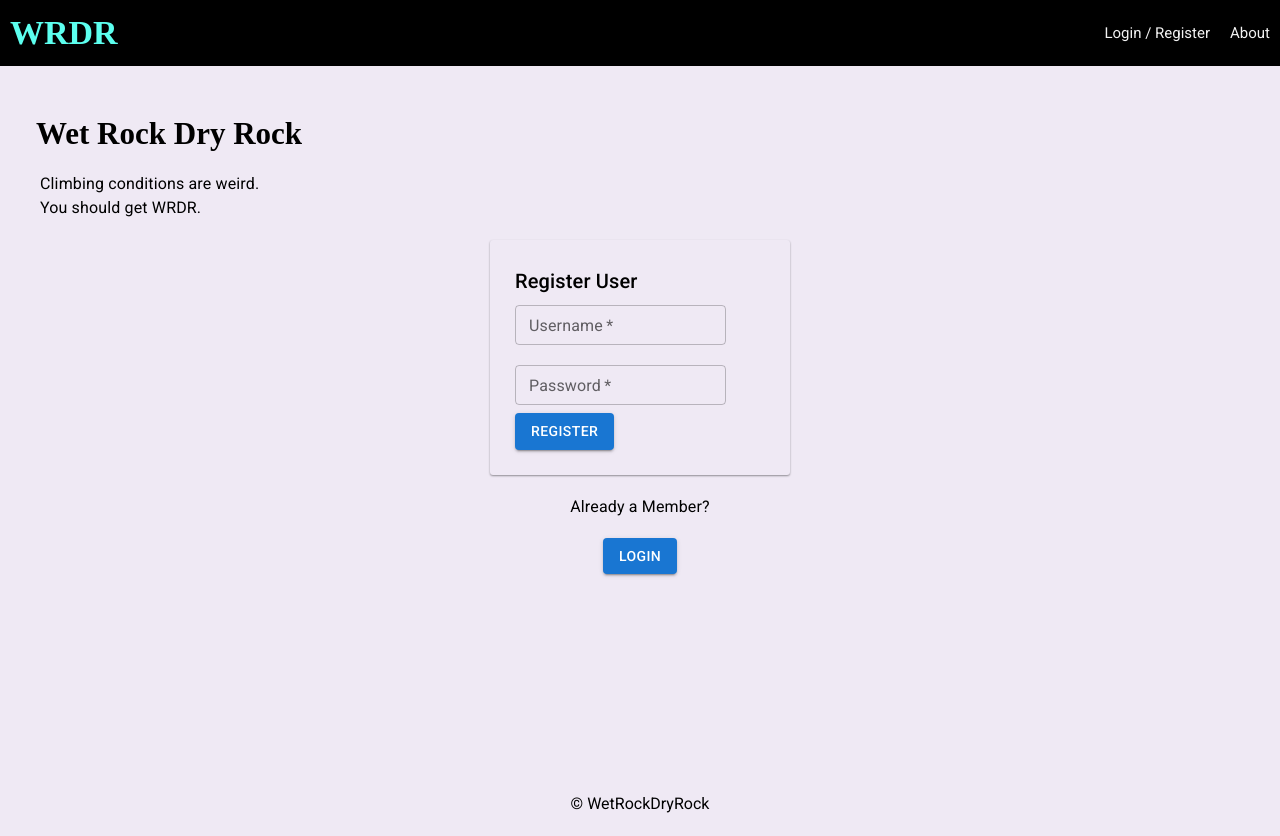
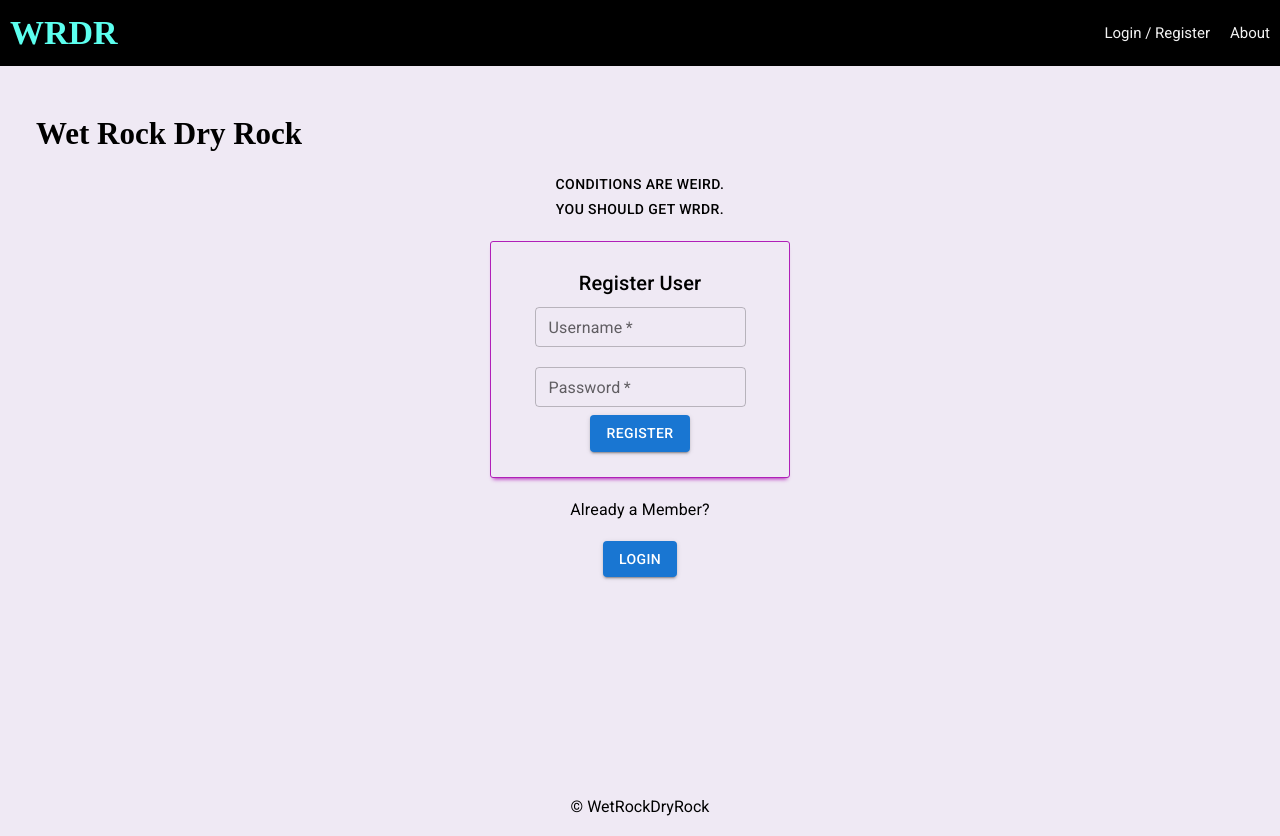
Before and after one commit to horn0208/prime-solo-project, a React (Create React App) app: page /user#/home in a window 1280 px wide. Built offline with nearby package versions, Linux system fonts and the light colour scheme; no server answers; a web font is replaced by a local one.

Commit message:
landing page and login alignment and box shadow

```diff
--- a/src/components/App/App.css
+++ b/src/components/App/App.css
@@ -104,8 +104,10 @@ Form Treatment
   padding: 25px;
   margin: 0 auto 20px;
   background-color: #EFE9F4;
+  box-shadow: 0 4px 4px -3px rgb(176, 31, 184);
+  border: rgb(176, 31, 184) solid 1px;
   border-radius: 3px;
-  box-shadow: 0 1px 2px rgb(0, 0, 0, 0.4);
+  text-align: center;
 }
 
 input {
--- a/src/components/LandingPage/LandingPage.css
+++ b/src/components/LandingPage/LandingPage.css
@@ -12,6 +12,7 @@ Grid
 
 .welcome-txt{
   margin: 20px;
+  text-align: center;
 }
 
 .grid {
--- a/src/components/LandingPage/LandingPage.jsx
+++ b/src/components/LandingPage/LandingPage.jsx
@@ -21,8 +21,8 @@ function LandingPage() {
       <div>
       <h1 className='welcome-logo'>{heading}</h1>
         <div className='welcome-txt'>
-          <Typography variant='body1'>
-            Climbing conditions are weird.<br/>You should get WRDR.
+          <Typography variant='button'>
+            Conditions are weird.<br/>You should get WRDR.
           </Typography>
         </div>
         <div>
```
